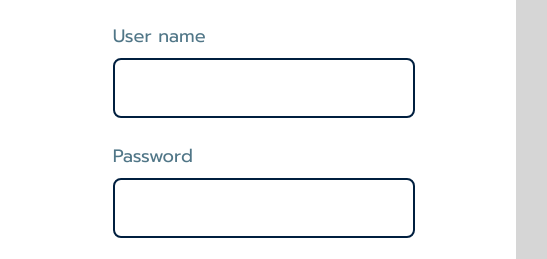
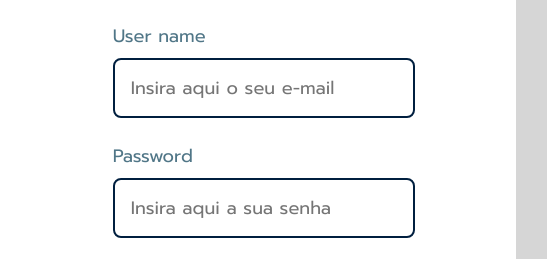
Before and after one commit to DevEsterCarvalho/telaLogin, a plain HTML site: page index.html in a window 1280 px wide. Shown: the part 236-495 px from the top of the page, 636-1183 px from the left. Drawn offline with Linux system fonts and the light colour scheme.

Commit message:
adicionando placehoder

```diff
--- a/index.html
+++ b/index.html
@@ -25,11 +25,11 @@
             <form>
                     <div>
                         <label for="nome">User name</label>
-                        <input type="email" id="email" name="email" required/>
+                        <input type="email" id="email" name="email" placeholder="Insira aqui o seu e-mail" required/>
                     </div>
                     <div>
                         <label for="descricao">Password</label>
-                        <input type="password" id="senha" name="password" required/>
+                        <input type="password" id="senha" name="password" placeholder="Insira aqui a sua senha" required/>
                     </div>
                     <div class="container-opcoes">
                         <label class="checkbox">
```
